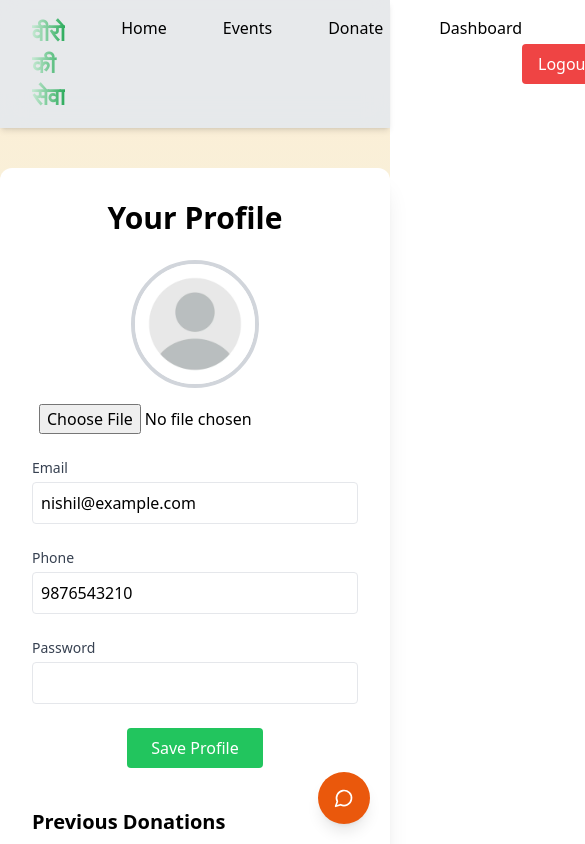
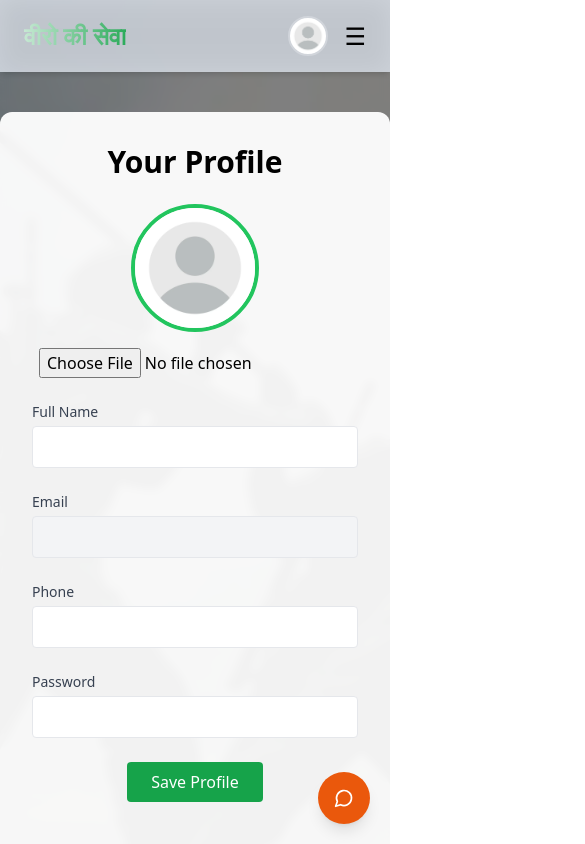
Before and after one commit to Nishil-Gangrade/veero-ki-seva-frontend, a React (Vite) app: page /donor/profile in a window 390 px wide. Shown: the top 844 px of the page, 585 px wide, since content can reach past the window. Built offline with nearby package versions, Linux system fonts and the light colour scheme.

Commit message:
Update frontend with Vercel config

```diff
--- a/package.json
+++ b/package.json
@@ -15,7 +15,8 @@
     "lucide-react": "^0.511.0",
     "react": "^19.1.0",
     "react-dom": "^19.1.0",
-    "react-router-dom": "^7.6.1"
+    "react-router-dom": "^7.6.1",
+    "react-toastify": "^11.0.5"
   },
   "devDependencies": {
     "@eslint/js": "^9.25.0",
--- a/src/App.jsx
+++ b/src/App.jsx
@@ -12,7 +12,8 @@ import DonorProfile from './pages/donor/DonorProfile';
 import LoginPage from './pages/DonorAuthPage';
 import SignupPage from './pages/DonorAuthPage';
 import ChatbotWidget from './components/ChatbotWidget';
-
+import { ToastContainer } from 'react-toastify';
+import 'react-toastify/dist/ReactToastify.css';
 const App = () => {
   return (
     <>
@@ -31,6 +32,8 @@ const App = () => {
       <Route path="/signup" element={<SignupPage />} />
     </Routes>
     <ChatbotWidget />
+    <ToastContainer />
+
     </>
 
 
--- a/src/components/DonorAuth.jsx
+++ b/src/components/DonorAuth.jsx
@@ -29,6 +29,7 @@ const DonorAuth = () => {
 
   const handleSubmit = async (e) => {
     console.log("Base URL:", import.meta.env.VITE_API_BASE_URL);
+
 
     e.preventDefault();
 
--- a/src/components/DonorNavbar.jsx
+++ b/src/components/DonorNavbar.jsx
@@ -1,43 +1,83 @@
 // src/components/DonorNavbar.jsx
-import { Link, useNavigate } from 'react-router-dom'; // ✅ FIXED HERE
-import pp from '/src/assets/images/pp.webp';
+import { Link, useNavigate } from 'react-router-dom';
+import { useDonorContext } from "../context/DonorContext";
+import defaultPP from '../assets/images/pp.webp'; // Adjust path based on your folder structure
+import { useState } from 'react';
 
 const DonorNavbar = () => {
   const navigate = useNavigate();
+  const { donor } = useDonorContext();
+  const [menuOpen, setMenuOpen] = useState(false);
 
   const handleLogout = () => {
     localStorage.removeItem("token");
     sessionStorage.clear();
-    navigate("/login"); // or "/signup"
+    navigate("/login");
   };
 
+  const profileImage = donor?.profilePic || defaultPP;
+
   return (
-    <nav className="sticky top-0 z-50 bg-slate-200 bg-opacity-80 backdrop-blur-md shadow-md px-8 py-4 flex items-center justify-between">
-      <div className="flex gap-14 flex-grow max-w-3xl">
+    <nav className="sticky top-0 z-50 bg-slate-200 bg-opacity-80 backdrop-blur-md shadow-md px-6 py-4">
+      <div className="flex justify-between items-center max-w-7xl mx-auto">
+
+        {/* Logo & Title */}
         <div className="text-2xl font-extrabold bg-gradient-to-r from-orange-500 via-white to-green-600 bg-clip-text text-transparent animate-gradient">
           वीरो की सेवा
         </div>
 
+        {/* Desktop Links */}
+        <div className="hidden md:flex gap-8 items-center">
           <Link to="/donor/home" className="text-black font-medium hover:underline">Home</Link>
           <Link to="/donor/events" className="text-black font-medium hover:underline">Events</Link>
           <Link to="/donor/donate" className="text-black font-medium hover:underline">Donate</Link>
           <Link to="/donor/dashboard" className="text-black font-medium hover:underline">Dashboard</Link>
         </div>
 
-      <div className="flex items-center gap-9">
+        {/* Right Section */}
+        <div className="flex items-center gap-4">
           <button
             onClick={handleLogout}
+            className="hidden md:inline-block bg-red-500 text-white px-4 py-2 rounded hover:bg-red-600"
+          >
+            Logout
+          </button>
+
+          <Link to="/donor/profile">
+            <div
+              style={{ backgroundImage: `url(${profileImage})` }}
+              className="w-10 h-10 bg-cover bg-center rounded-full border-2 border-gray-300 hover:scale-105 transition"
+            />
+          </Link>
+
+          {/* Hamburger for Mobile */}
+          <button
+            onClick={() => setMenuOpen(!menuOpen)}
+            className="md:hidden text-black text-2xl focus:outline-none"
+          >
+            ☰
+          </button>
+        </div>
+      </div>
+
+      {/* Mobile Menu */}
+      {menuOpen && (
+        <div className="md:hidden mt-4 flex flex-col items-center space-y-3">
+          <Link to="/donor/home" onClick={() => setMenuOpen(false)} className="text-black font-medium">Home</Link>
+          <Link to="/donor/events" onClick={() => setMenuOpen(false)} className="text-black font-medium">Events</Link>
+          <Link to="/donor/donate" onClick={() => setMenuOpen(false)} className="text-black font-medium">Donate</Link>
+          <Link to="/donor/dashboard" onClick={() => setMenuOpen(false)} className="text-black font-medium">Dashboard</Link>
+          <button
+            onClick={() => {
+              setMenuOpen(false);
+              handleLogout();
+            }}
             className="bg-red-500 text-white px-4 py-2 rounded hover:bg-red-600"
           >
             Logout
           </button>
-        <Link to="/donor/profile">
-          <div
-            style={{ backgroundImage: `url(${pp})` }}
-            className="w-10 h-10 bg-cover bg-center rounded-full border-2 border-gray-300 hover:scale-105 transition"
-          />
-        </Link>
         </div>
+      )}
     </nav>
   );
 };
--- /dev/null
+++ b/src/context/DonorContext.jsx
@@ -0,0 +1,31 @@
+// src/context/DonorContext.jsx
+import { createContext, useContext, useState, useEffect } from "react";
+
+const DonorContext = createContext();
+
+export const DonorProvider = ({ children }) => {
+  const [donor, setDonor] = useState(null);
+
+  // Load donor from localStorage on mount
+  useEffect(() => {
+    const stored = localStorage.getItem("donor");
+    if (stored) {
+      setDonor(JSON.parse(stored));
+    }
+  }, []);
+
+  // Save to localStorage on donor change
+  useEffect(() => {
+    if (donor) {
+      localStorage.setItem("donor", JSON.stringify(donor));
+    }
+  }, [donor]);
+
+  return (
+    <DonorContext.Provider value={{ donor, setDonor }}>
+      {children}
+    </DonorContext.Provider>
+  );
+};
+
+export const useDonorContext = () => useContext(DonorContext);
--- a/src/main.jsx
+++ b/src/main.jsx
@@ -3,9 +3,12 @@ import ReactDOM from 'react-dom/client';
 import App from './App.jsx';
 import './index.css';
 import { BrowserRouter } from 'react-router-dom';
+import { DonorProvider } from './context/DonorContext.jsx'; // ✅
 
 ReactDOM.createRoot(document.getElementById('root')).render(
   <BrowserRouter>
-    <App />
+    <DonorProvider>
+      <App />
+    </DonorProvider>
   </BrowserRouter>
 );
--- a/src/pages/donor/DonorProfile.jsx
+++ b/src/pages/donor/DonorProfile.jsx
@@ -1,76 +1,122 @@
 import { useState, useEffect } from "react";
 import DonorNavbar from "../../components/DonorNavbar";
+import bgImage from "../../assets/images/frontpage1.jpg";
+import defaultProfilePic from "../../assets/images/pp.webp";
+import { toast } from "react-toastify";
+import "react-toastify/dist/ReactToastify.css";
+import { useDonorContext } from "../../context/DonorContext";
 
 const DonorProfile = () => {
-  // State for user data
+  const { donor, setDonor } = useDonorContext();
+
   const [profileData, setProfileData] = useState({
-    name: "Nishil", // You can fetch this from backend
-    email: "nishil@example.com",
-    phone: "9876543210",
+    name: "",
+    email: "",
+    phone: "",
     password: "",
-    profilePic: null, // For new upload
+    profilePic: null,
   });
 
-  const [preview, setPreview] = useState(null); // For showing uploaded image
+  const [preview, setPreview] = useState(null);
 
-  // Simulated previous donations
+  useEffect(() => {
+    if (donor) {
+      setProfileData({
+        name: donor.name || "",
+        email: donor.email || "",
+        phone: donor.phone || "",
+        password: "",
+        profilePic: donor.profilePic || null,
+      });
+      if (donor.profilePic) setPreview(donor.profilePic);
+    }
+  }, [donor]);
+
+  const handleInputChange = (e) => {
+    setProfileData({ ...profileData, [e.target.name]: e.target.value });
+  };
+
+  const handleImageChange = async (e) => {
+  const file = e.target.files[0];
+  if (file) {
+    const formData = new FormData();
+    formData.append("image", file);
+
+    try {
+      const res = await fetch("https://your-backend-url/api/upload/profile-pic", {
+        method: "POST",
+        body: formData,
+      });
+
+      const data = await res.json();
+      if (res.ok) {
+        setPreview(data.url); // preview image
+        setProfileData({ ...profileData, profilePic: data.url }); // save actual Cloudinary URL
+        toast.success("🖼️ Profile picture uploaded!");
+      } else {
+        toast.error("Image upload failed");
+      }
+    } catch (err) {
+      console.error(err);
+      toast.error("Image upload error");
+    }
+  }
+};
+
+
+  const handleSave = () => {
+    const updated = {
+      ...donor,
+      name: profileData.name,
+      phone: profileData.phone,
+      profilePic: profileData.profilePic || donor.profilePic,
+    };
+
+    setDonor(updated); // update in Context
+    toast.success("✔ Profile updated successfully!");
+  };
+
   const previousDonations = [
     { id: 1, event: "Medical Aid for Veterans", amount: 500, date: "2024-11-01" },
     { id: 2, event: "Education Drive", amount: 1000, date: "2025-01-10" },
   ];
 
-  const handleInputChange = (e) => {
-    setProfileData({ ...profileData, [e.target.name]: e.target.value });
-  };
-
-  const handleImageChange = (e) => {
-    const file = e.target.files[0];
-    if (file) {
-      setProfileData({ ...profileData, profilePic: file });
-      setPreview(URL.createObjectURL(file));
-    }
-  };
-
-  const handleSave = () => {
-    // Here you'd call backend API to save the updated profile info
-    console.log("Saving profile:", profileData);
-    alert("Profile updated successfully!");
-  };
-
   return (
-    <div className="min-h-screen bg-gradient-to-b from-orange-100 to-green-100">
+    <div className="min-h-screen bg-cover bg-center" style={{ backgroundImage: `url(${bgImage})` }}>
+      <div className="backdrop-blur-sm min-h-screen bg-black bg-opacity-50 overflow-y-auto">
         <DonorNavbar />
 
-      <div className="max-w-4xl mx-auto mt-10 bg-white shadow-xl p-8 rounded-xl">
+        <div className="max-w-4xl mx-auto mt-10 bg-white bg-opacity-95 shadow-xl p-8 rounded-xl">
           <h2 className="text-3xl font-bold text-center mb-6">Your Profile</h2>
 
-        {/* Profile Picture Section */}
+          {/* Profile Picture */}
           <div className="flex flex-col items-center mb-6">
-          <div className="w-32 h-32 rounded-full border-4 border-gray-300 bg-gray-100 overflow-hidden">
-            <img
-              src={preview || "/src/assets/images/pp.webp"} // fallback profile image
-              alt="Profile"
-              className="w-full h-full object-cover"
+            <div className="w-32 h-32 rounded-full border-4 border-green-500 overflow-hidden bg-gray-100">
+              <img src={preview || defaultProfilePic} alt="Profile" className="w-full h-full object-cover" />
+            </div>
+            <input type="file" accept="image/*" onChange={handleImageChange} className="mt-4" />
+          </div>
+
+          {/* Inputs */}
+          <div className="grid grid-cols-1 md:grid-cols-2 gap-6">
+            <div>
+              <label className="block text-sm font-medium text-gray-700">Full Name</label>
+              <input
+                type="text"
+                name="name"
+                value={profileData.name}
+                onChange={handleInputChange}
+                className="w-full mt-1 p-2 border rounded"
               />
             </div>
-          <input
-            type="file"
-            accept="image/*"
-            onChange={handleImageChange}
-            className="mt-4"
-          />
-        </div>
-
-        {/* Form Inputs */}
-        <div className="grid grid-cols-1 md:grid-cols-2 gap-6">
             <div>
               <label className="block text-sm font-medium text-gray-700">Email</label>
               <input
                 type="email"
                 name="email"
                 value={profileData.email}
-              onChange={handleInputChange}
-              className="w-full mt-1 p-2 border rounded"
+                readOnly
+                className="w-full mt-1 p-2 border rounded bg-gray-100"
               />
             </div>
             <div>
@@ -98,7 +144,7 @@ const DonorProfile = () => {
           <div className="mt-6 text-center">
             <button
               onClick={handleSave}
-            className="bg-green-500 text-white px-6 py-2 rounded hover:bg-green-600"
+              className="bg-green-600 text-white px-6 py-2 rounded hover:bg-green-700"
             >
               Save Profile
             </button>
@@ -121,6 +167,7 @@ const DonorProfile = () => {
           </div>
         </div>
       </div>
+    </div>
   );
 };
 
```
Also changed, not shown: 1 other file (tests, documents, lock files or other folders). Lines whose indentation alone changed are shown as unchanged.
